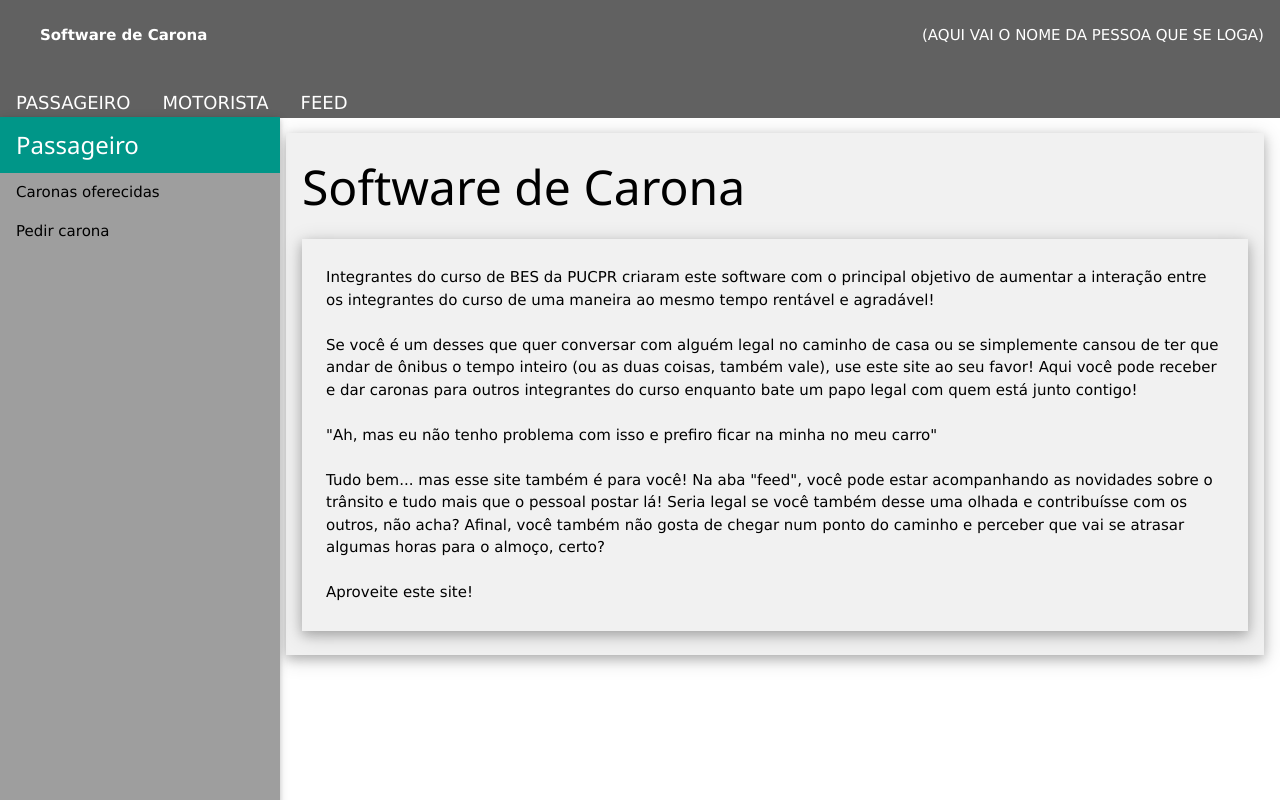
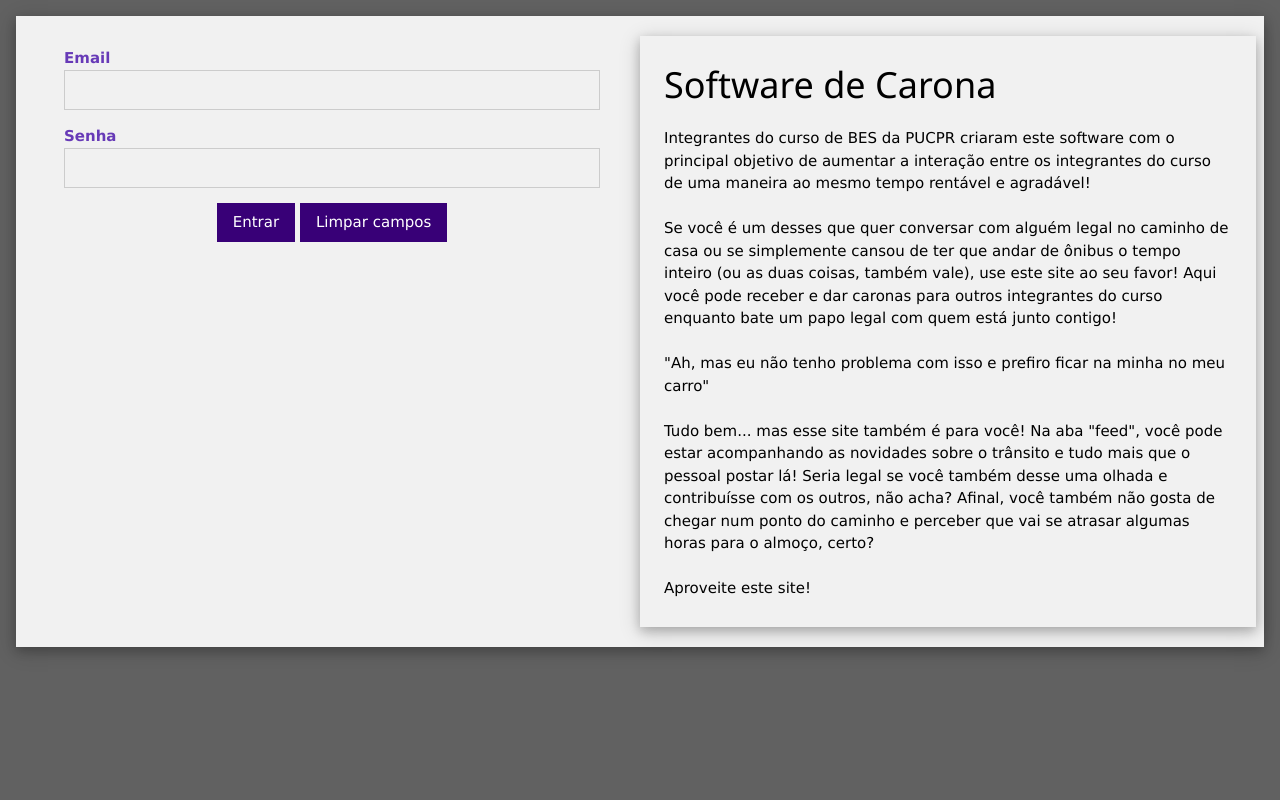
Before and after one commit to n4th4nrjesus/SoftwareDeCarona, a PHP site: page / in a window 1280 px wide. Run offline with PHP 8.4, Linux system fonts and the light colour scheme.

Commit message:
Implementando login

```diff
--- a/index.php
+++ b/index.php
@@ -28,16 +28,36 @@ INDEX.PHP
 		}
 	</style>
 
-	<body onload="w3_show_nav('menuPassag')">
+	<?php
+		session_start();
+		$_SESSION['usuario_email'] = '';
+		$_SESSION['usuario_senha'] = '';
+	?>
 
-		<?php require 'menu.php'; ?>
+	<body class="w3-dark-grey">
 
-		<div class="w3-main w3-container" style="margin-left:270px;margin-top:117px;">
-
-			<div class="w3-panel w3-padding w3-card-4 w3-light-grey">
-				<h1 class="w3-xxxlarge">Software de Carona</h1>
-
-				<footer class="w3-panel w3-padding-large w3-card-4 w3-light-grey">
+		<div class="w3-main w3-container">
+			<div class="w3-panel w3-padding-small w3-card-4 w3-light-grey">
+				<div class="w3-half w3-padding-large">
+					<form class="w3-container" action="login_exe.php" method="post" onsubmit="return check(this.form)">
+						<input type="hidden" id="login" name="login" value="Login">
+						<p>
+							<label class="w3-text-deep-purple"><b>Email</b></label>
+							<input class="w3-input w3-border w3-light-grey" name="Email" type="text"
+									pattern="[a-zA-Z]{2,20}.[a-zA-Z]{2,20}" title="Formato: nome.sobrenome" required>
+						</p>
+						<p>
+							<label class="w3-text-deep-purple"><b>Senha</b></label>
+							<input class="w3-input w3-border w3-light-grey" name="Senha" type="password" required>
+						</p>
+						<p class="w3-center">
+							<input type="submit" value="Entrar" class="w3-btn w3-theme" >
+							<input type="reset" value="Limpar campos" class="w3-btn w3-theme">
+						</p>
+					</form>
+				</div>
+				<div class="w3-panel w3-padding-large w3-card-4 w3-light-grey w3-half">
+					<h1 class="w3-xxlarge">Software de Carona</h1>
 					<p>
 						Integrantes do curso de BES da PUCPR criaram este software com o principal
 						objetivo de aumentar a interação entre os integrantes do curso de uma maneira
@@ -56,10 +76,8 @@ INDEX.PHP
 						atrasar algumas horas para o almoço, certo? <br/><br/>
 						Aproveite este site!
 					</p>
-				</footer>
 				</div>
-
-		<?php require 'rodape.php';?>
-
+			</div>
+		</div>
 	</body>
 </html>
--- a/rodape.php
+++ b/rodape.php
@@ -6,7 +6,13 @@ RODAPE.PHP
 Novembro/2018
 ---------------------------------------------------------------------------------->
 
-    <!-- Sobre -->
+<?php
+    if (isset($_SESSION['LAST_ACTIVITY']) && (time() - $_SESSION['LAST_ACTIVITY'] > 1800)) {
+        session_unset();
+        session_destroy();
+    }
+    $_SESSION['LAST_ACTIVITY'] = time();
+?>
 
     <div id="id01" class="w3-modal w3-animate-opacity">
         <div class="w3-modal-content">
```
Also changed, not shown: login_exe.php (added, +34 -0 lines). Lines whose indentation alone changed are shown as unchanged.
